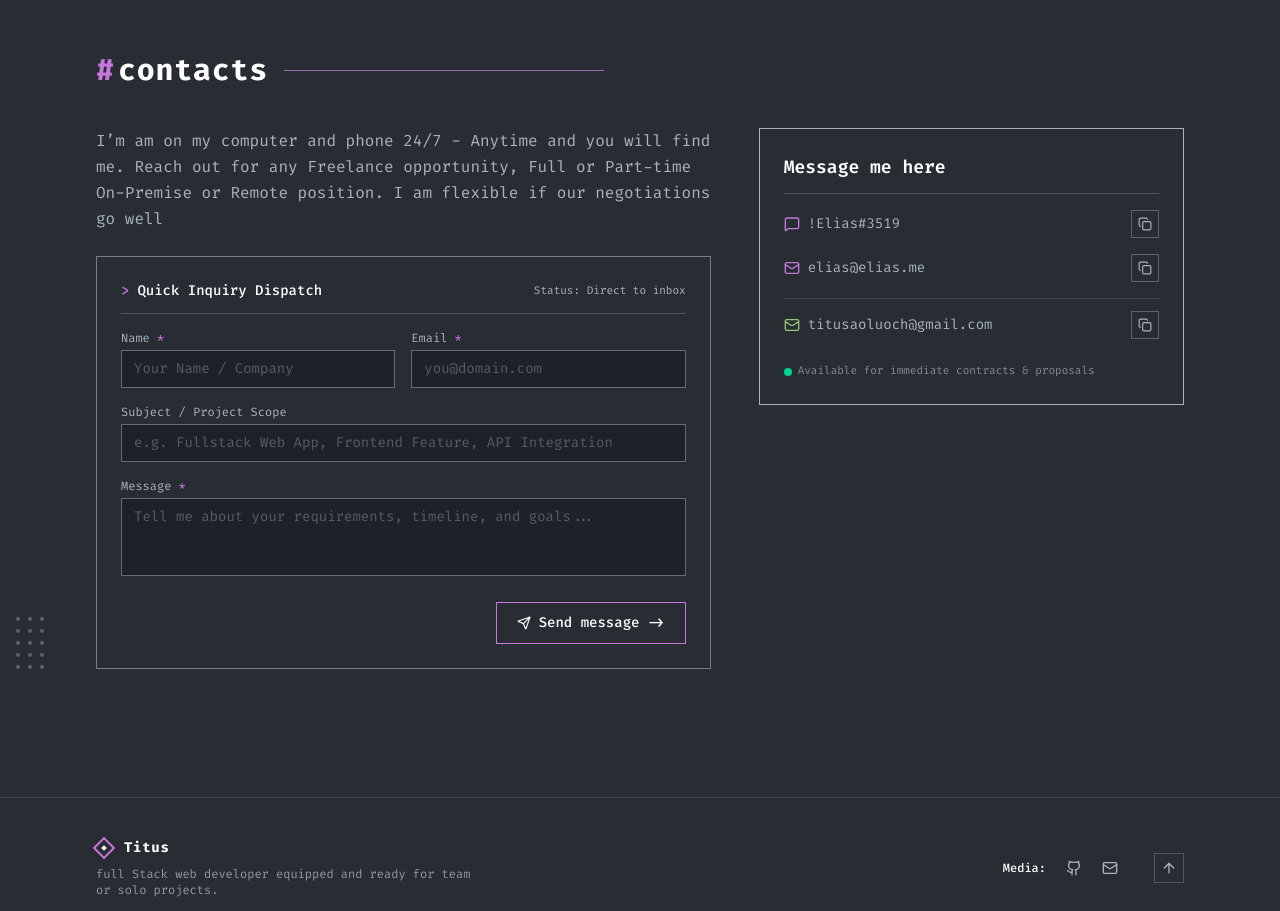
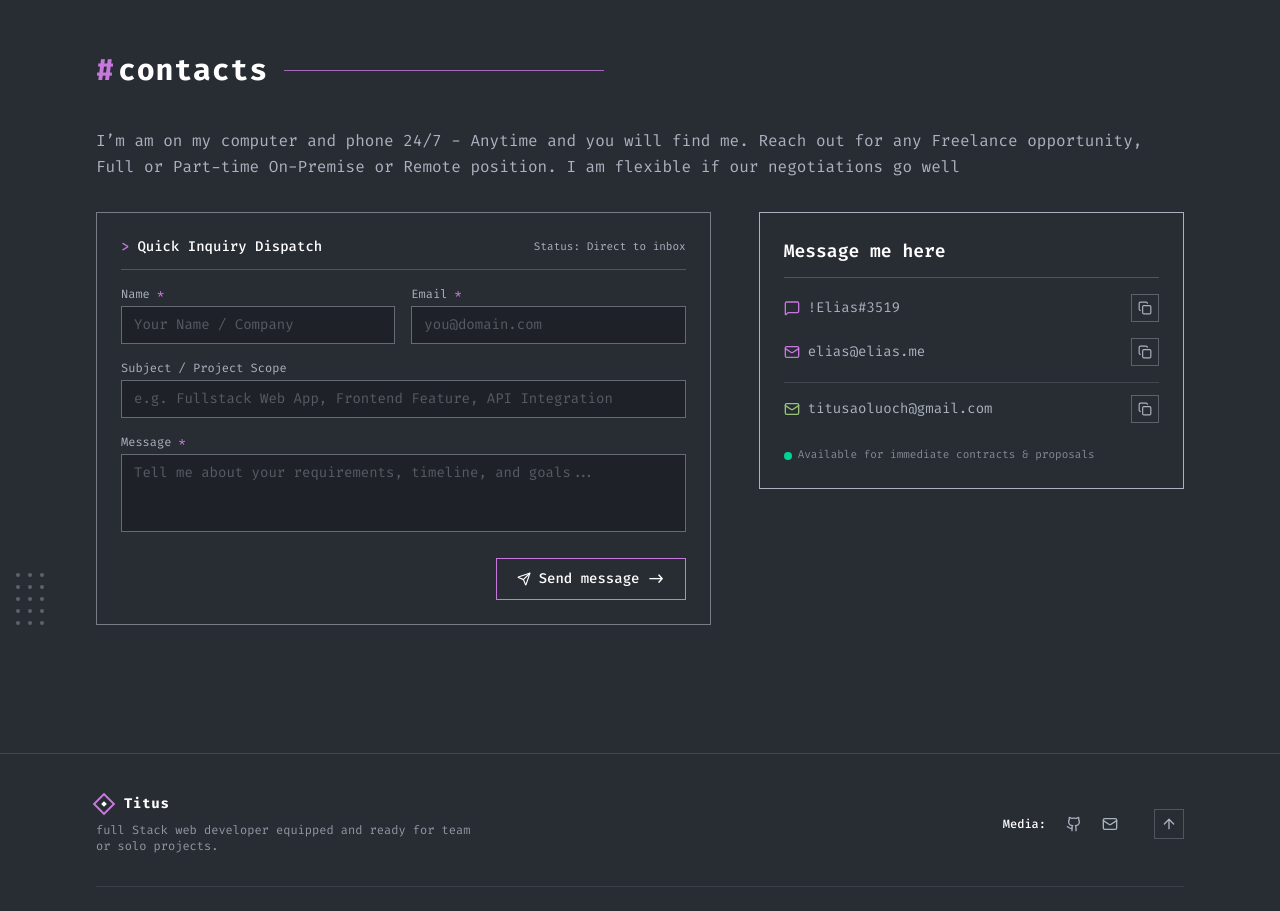
Before and after one commit to shepherd-bit/PORTFOLIO-1, a React (Vite) app: page / in a window 1280 px wide. Shown: the part 3840-4751 px from the top of the page. Built offline with nearby package versions, Linux system fonts and the light colour scheme.

Commit message:
Update Contacts.tsx

```diff
--- a/src/components/Contacts.tsx
+++ b/src/components/Contacts.tsx
@@ -60,16 +60,16 @@ export function Contacts() {
           <div className="h-[1px] bg-[#C778DD] flex-grow max-w-xs opacity-80" />
         </div>
 
+        {/* Description */}
+        <p className="text-sm sm:text-base text-[#ABB2BF] leading-relaxed mb-8">
+          {portfolioInfo.contacts.availability}
+        </p>
+
         {/* Content Layout */}
         <div className="grid grid-cols-1 lg:grid-cols-12 gap-10 lg:gap-12 items-start">
 
-          {/* Left Column: Description & Interactive Message Form */}
-          <div className="lg:col-span-7 space-y-6">
-            <p className="text-sm sm:text-base text-[#ABB2BF] leading-relaxed">
-              {portfolioInfo.contacts.availability}
-            </p>
-
-            {/* Direct Message Form */}
+           {/* Left Column: Interactive Message Form */}
+           <div className="lg:col-span-7">
              <div className="border border-[#ABB2BF]/60 bg-[#282C33] p-5 sm:p-6 space-y-4">
                <div className="flex items-center justify-between border-b border-[#ABB2BF]/30 pb-3">
                  <span className="text-white font-medium text-sm flex items-center gap-2">
```
Lines whose indentation alone changed are shown as unchanged.
